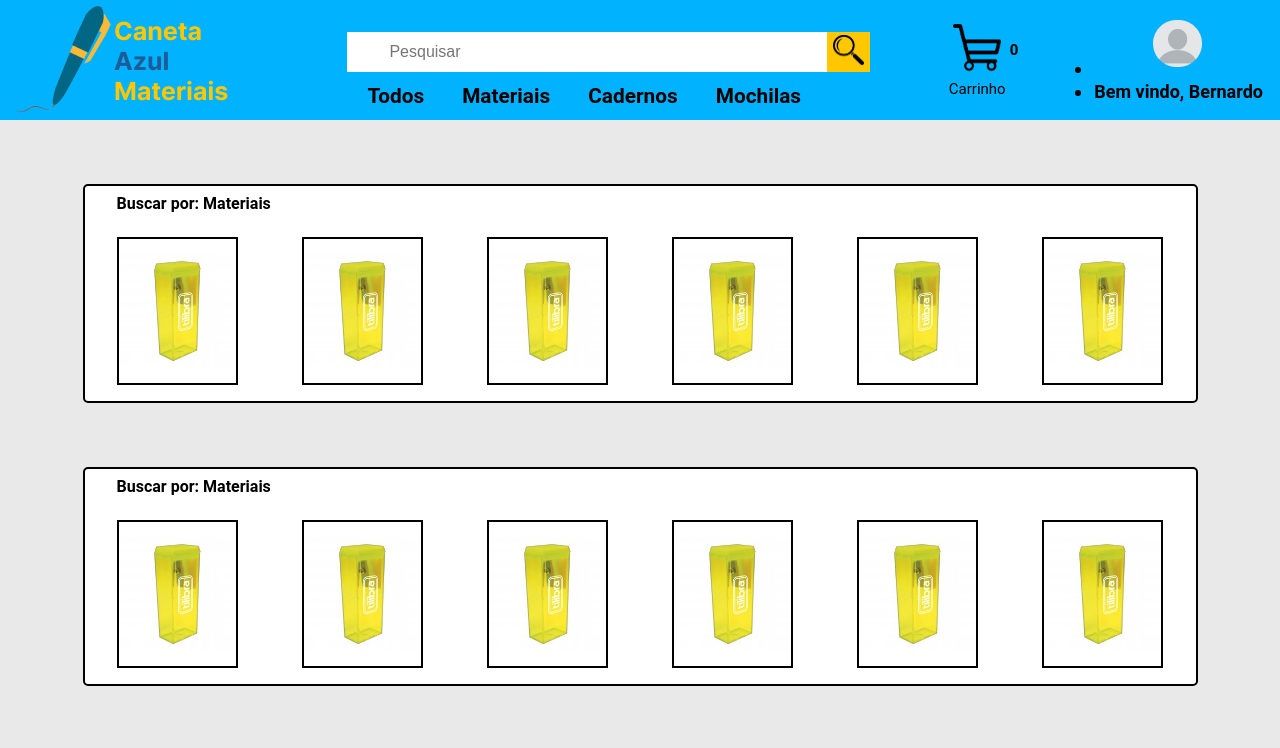
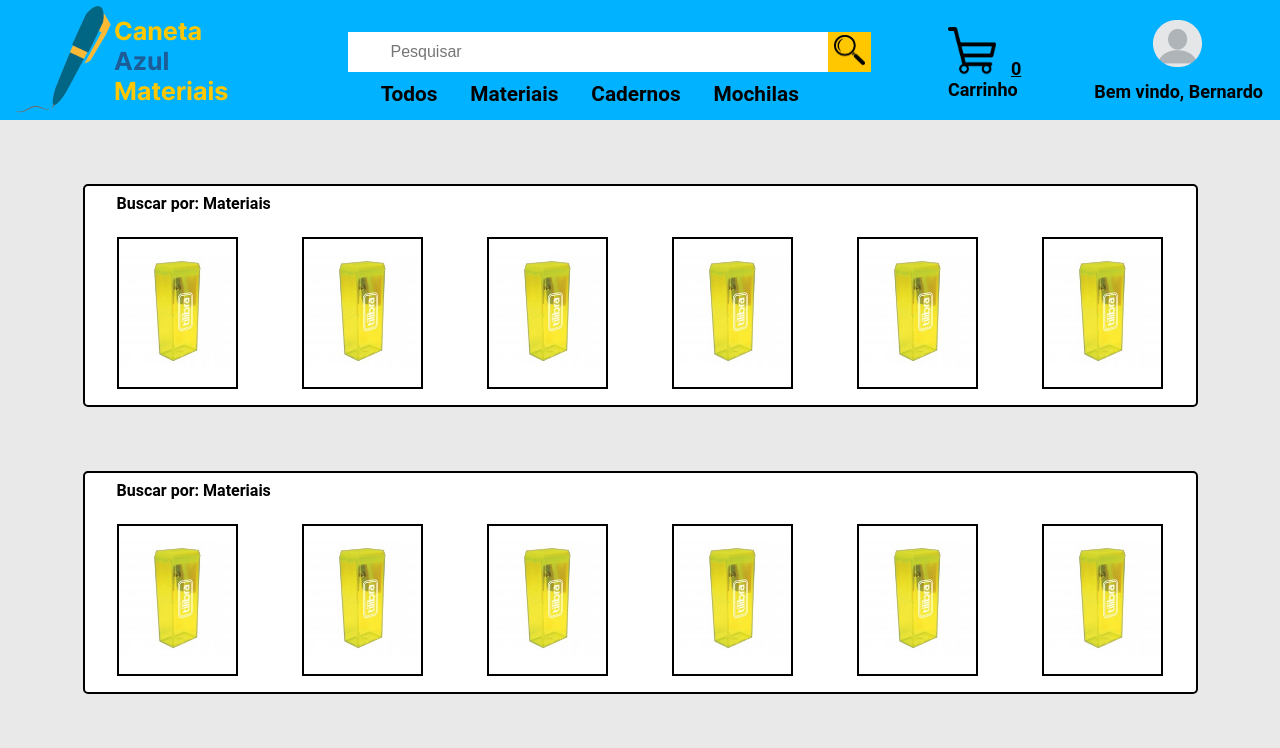
Before and after one commit to kalebhenrique/projeto-final-react, a React (Create React App) app: page / in a window 1280 px wide. Shown: the top 748 px of the page. Built offline with nearby package versions, Linux system fonts and the light colour scheme.

Commit message:
:art: improve structure of the code

```diff
--- a/src/components/Header/index.js
+++ b/src/components/Header/index.js
@@ -7,27 +7,19 @@ import EnterProfile from '../EnterProfile/index.js'
 const Header = () => {
     return(
         <Container>
-            <section class='logo'>
+            <div class='logo'>
                 <a href='#'>
                     <img src={Logo} alt='logo site'/>
                 </a>
-            </section>
+            </div>
             <Menu/>
-            <section class='profile_space'>
-                <table>
-                    <tr>
-                        <th>
-                            <a href="">
-                                <img src={Carrinho} alt='carrinho'/>
-                            </a>
-                        </th>
-                        <th>0</th>
-                    </tr>
-                    <tr>
-                        <td>Carrinho</td>
-                    </tr>
-                </table>
-            </section>
+            <div class='cart'>
+                <a href="">
+                    <img src={Carrinho} alt='carrinho'/>
+                </a>
+                <b>0</b><br/>
+                Carrinho
+            </div>
             <EnterProfile/>
         </Container>
     )
--- a/src/components/Header/styles.js
+++ b/src/components/Header/styles.js
@@ -7,33 +7,31 @@ export const Container = styled.header`
     display: flex;
     margin-bottom: 1rem;
 
+    ul {
+        list-style-type: none;
+    }
+
     .logo {
         margin: 0 2rem 1rem 1rem;
     }
 
-    .profile_space {
-        margin: 1.3rem 2rem 1rem 1rem;
-        font-size: 15px;
+    .cart {
+        margin: 1.7rem 2rem 1rem 1rem;
+        font-size: 18px;
+        border-radius: 5px;
+        font-weight: bold;
     }
 
-    .profile_space img{
+    b {
+        margin-left: 15px;
+        text-decoration: underline;
+    }
+    .cart img{
         width: 3rem;
         height: 3rem;
     }
 
-    .profile_space img:hover{
-        border: solid black 2px;
-    }
-
-    .profile_space img:active{
+    .cart:active{
         background-color: #0f97d1;
     }
-
-    .profile_space a:link {
-        text-decoration: none;
-        color: black;
-    }
-    .profile_space a:hover {
-        text-decoration: underline;
-    }
 `
--- a/src/components/Menu/index.js
+++ b/src/components/Menu/index.js
@@ -5,14 +5,16 @@ const Menu = () => {
     return(
         <Container>
             <Input/>
-            <table>
-                <tr>
-                    <th><a href="#">Todos</a></th>
-                    <th><a href="#">Materiais</a></th>
-                    <th><a href="#">Cadernos</a></th>
-                    <th><a href="#">Mochilas</a></th>
-                </tr>
-            </table>
+            <div class="menu">
+                <ul>
+                    <li>
+                        <th><a href="#">Todos</a></th>
+                        <th><a href="#">Materiais</a></th>
+                        <th><a href="#">Cadernos</a></th>
+                        <th><a href="#">Mochilas</a></th>
+                    </li>
+                </ul>
+            </div>
         </Container>
     )
 }
--- a/src/components/Menu/styles.js
+++ b/src/components/Menu/styles.js
@@ -4,6 +4,15 @@ export const Container = styled.section`
     margin: 2rem auto 1rem auto;
     align-items: center;
     text-decoration: none;
+
+    .menu {
+        margin-top: -1rem;
+        margin-left: -1.5rem;
+    }
+
+    ul {
+        list-style-type: none;
+    }
 
     th {
         padding: 10px;
@@ -13,7 +22,7 @@ export const Container = styled.section`
     a {
         color: black;
         text-decoration: none;
-        margin: 0 0.5rem
+        margin: 0 0.4rem
     }
 
     a:hover {
--- a/src/components/Products/styles.js
+++ b/src/components/Products/styles.js
@@ -12,8 +12,9 @@ export const Container = styled.section`
         font-weight: bold;
     }
 
-    div {
+    & > div {
         display : flex;
         flex-direction: row;
+        overflow: scroll;
     }
 `
```
